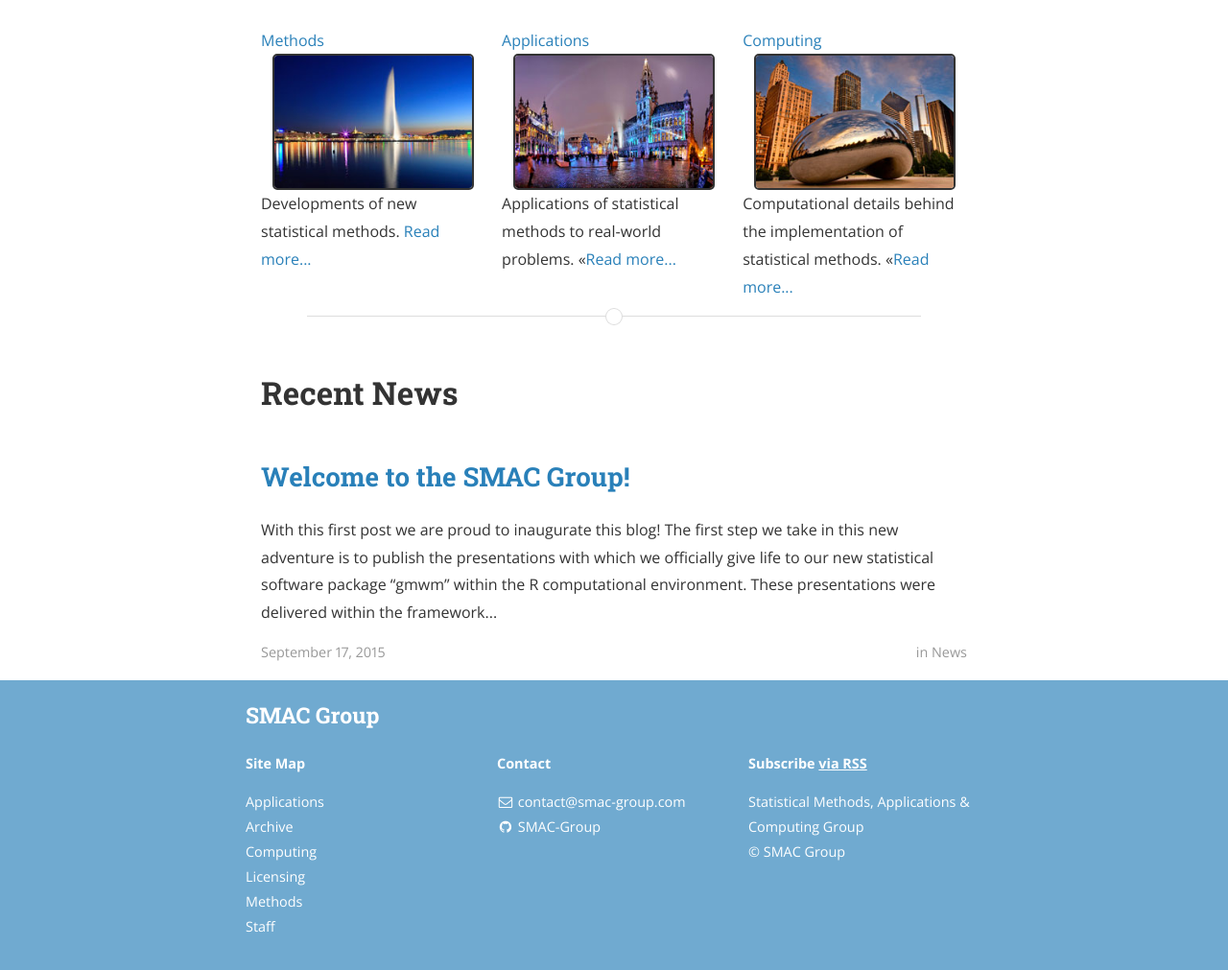
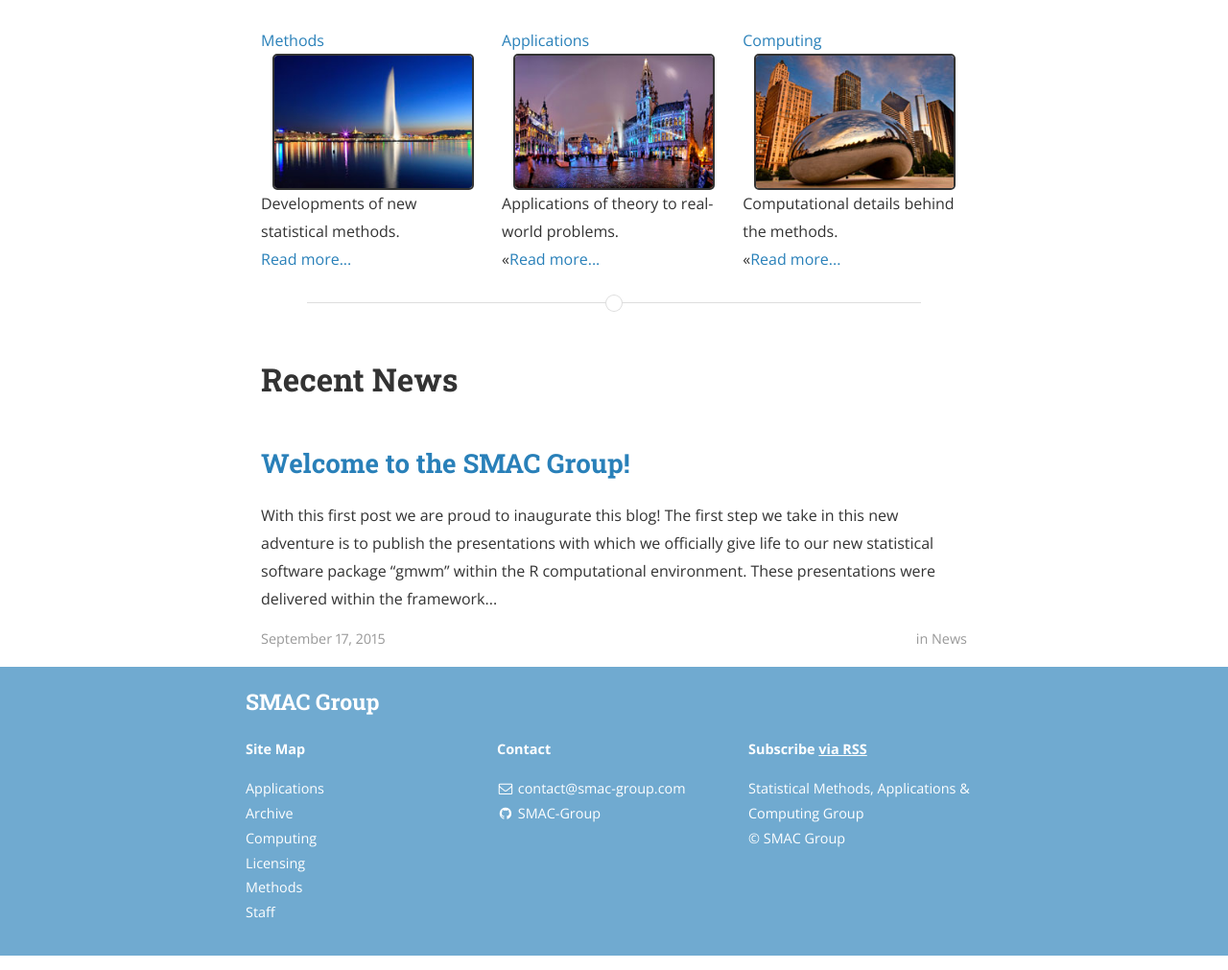
Before and after one commit to SMAC-Group/smac-group.github.io, a Jekyll site: the page built from index.html, in a window 1280 px wide, cut to the strip 432-1443 px from the top of the page. Shown: the whole strip at 96% size. Built offline with Jekyll 4.4.1, drawn with Linux system fonts in a browser that asks for light colours; nearby versions of some CDN libraries; the list of posts is cut into pages by our own code; a style sheet for code colours, icons or effects is not loaded.

Commit message:
Shortened...

```diff
--- a/index.html
+++ b/index.html
@@ -22,7 +22,7 @@ layout: default
     <div class="box">
 		<a href="{{ 'methods' | prepend: site.baseurl }}">Methods</a>
 		<image src="{{ 'assets/images/site/cities/geneve_reduced.jpg' | prepend: site.baseurl }}" alt="Methods" class="nv"/>
-		Developments of new statistical methods.
+		Developments of new statistical methods. <br />
 		<a href="{{ 'methods' | prepend: site.baseurl }}"> Read more...</a>
 
   </div>
@@ -30,14 +30,14 @@ layout: default
 		<p>
 		<a href="{{ 'applications' | prepend: site.baseurl }}">Applications</a>
 		<image src="{{ 'assets/images/site/cities/bruxelles_reduced.jpg' | prepend: site.baseurl }}" alt="Applications" class="nv"/>
-		Applications of statistical methods to real-world problems.
+		Applications of theory to real-world problems.<br />
 		&laquo;<a href="{{ 'applications' | prepend: site.baseurl }}">Read more...</a>
 		</p>
   </div>
     <div class="box">
 		<a href="{{ 'computing' | prepend: site.baseurl }}">Computing</a>
 		<image src="{{ 'assets/images/site/cities/chicago_reduced.jpg' | prepend: site.baseurl }}" alt="Computing" class="nv"/>
-		Computational details behind the implementation of statistical methods.
+		Computational details behind the methods.<br />
 		&laquo;<a href="{{ 'computing' | prepend: site.baseurl }}">Read more...</a>
   </div>
 </section>
```
